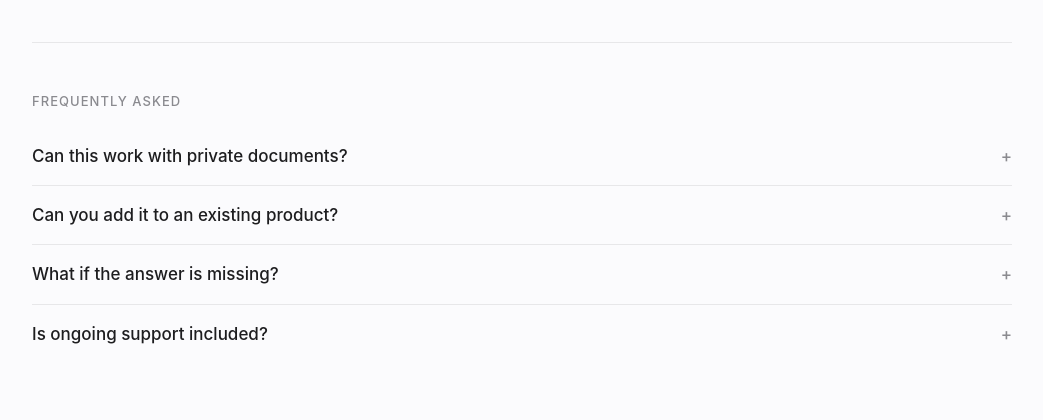
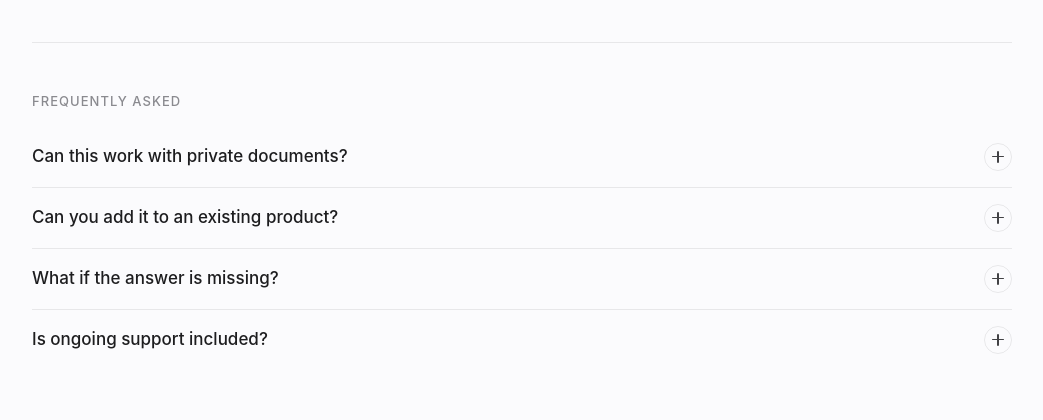
Before and after one commit to BillyMRX1/billymrx-portfolio, a Next.js app: page / in a window 1280 px wide. Shown: the part 2560-2980 px from the top of the page, without its empty margins (118-1161 px from the left). Built offline with nearby package versions, Linux system fonts and the light colour scheme; no server answers.

Commit message:
feat(services): animate FAQ accordion open and close
Keep native details/summary and drive height and opacity with the Web
Animations API. Adds a plus-to-minus icon, handles reversing mid-close,
clears closing state on any native toggle, and falls back to an
opacity-only fade under reduced motion.

```diff
--- a/components/sections/Services.tsx
+++ b/components/sections/Services.tsx
@@ -1,8 +1,16 @@
 "use client";
 
+import { useEffect, useRef, useState } from "react";
 import FadeInWhenVisible from "@/components/FadeInWhenVisible";
 import { requestInquiry } from "@/lib/inquiryInterest";
 import { scrollToSection } from "@/lib/scrollToSection";
+
+// Timings for the FAQ accordion's Web Animations API driven open/close.
+const OPEN_MS = 300;
+const CLOSE_MS = 220;
+const EASE = "cubic-bezier(0.16, 1, 0.3, 1)"; // tailwind ease-apple
+const CLOSE_EASE = "cubic-bezier(0.32, 0.72, 0, 1)"; // tailwind glide
+const FADE_MS = 150; // reduced-motion fallback
 
 const DESIGNED_TO_DO = [
   "Find relevant information without searching through multiple documents.",
@@ -37,6 +45,178 @@ const FAQ = [
     a: "Support scope and ongoing costs are agreed separately.",
   },
 ];
+
+function FaqItem({ q, a }: { q: string; a: string }) {
+  const detailsRef = useRef<HTMLDetailsElement>(null);
+  const panelRef = useRef<HTMLDivElement>(null);
+  const animationRef = useRef<Animation | null>(null);
+  const closingRef = useRef(false);
+  const [closing, setClosing] = useState(false);
+
+  function setClosingState(value: boolean) {
+    closingRef.current = value;
+    setClosing(value);
+  }
+
+  function cancelAnimation() {
+    if (animationRef.current) {
+      animationRef.current.cancel();
+      animationRef.current = null;
+    }
+  }
+
+  function prefersReducedMotion() {
+    return window.matchMedia?.("(prefers-reduced-motion: reduce)").matches ?? false;
+  }
+
+  useEffect(() => {
+    return () => {
+      animationRef.current?.cancel();
+    };
+  }, []);
+
+  function handleToggle() {
+    const details = detailsRef.current;
+    if (!details) return;
+
+    if (!details.open) {
+      // Covers closes from anywhere (click, script, find-in-page).
+      cancelAnimation();
+      setClosingState(false);
+      return;
+    }
+
+    if (closingRef.current) {
+      // Something external opened/kept it open while our close was running.
+      cancelAnimation();
+      setClosingState(false);
+    }
+
+    // Otherwise do nothing: must not cancel our own opening animation, whose
+    // toggle event arrives after the animation has already started.
+  }
+
+  function handleSummaryClick(e: React.MouseEvent<HTMLElement>) {
+    const details = detailsRef.current;
+    const panel = panelRef.current;
+    if (!details || !panel) return;
+
+    if (typeof panel.animate !== "function") return;
+
+    if (prefersReducedMotion()) {
+      if (!details.open) {
+        // About to open: let the native default action run, just fade the answer in.
+        panel.animate([{ opacity: 0 }, { opacity: 1 }], {
+          duration: FADE_MS,
+          fill: "none",
+        });
+      } else {
+        // About to close: let native close happen instantly.
+        cancelAnimation();
+        setClosingState(false);
+      }
+      return;
+    }
+
+    // Capture the current rendered height before cancelling any running
+    // animation, so a click mid-animation continues from where it visually is.
+    // A closed panel can still report its last laid-out height, so start at 0.
+    const startHeight = details.open ? panel.getBoundingClientRect().height : 0;
+    const startOpacity = window.getComputedStyle(panel).opacity;
+    cancelAnimation();
+
+    if (!details.open) {
+      e.preventDefault();
+      details.open = true;
+      const end = panel.scrollHeight;
+      const anim = panel.animate(
+        [
+          { height: `${startHeight}px`, opacity: 0 },
+          { height: `${end}px`, opacity: 1 },
+        ],
+        { duration: OPEN_MS, easing: EASE, fill: "none" },
+      );
+      animationRef.current = anim;
+      const clear = () => {
+        if (animationRef.current === anim) animationRef.current = null;
+      };
+      anim.finished.then(clear).catch(clear);
+      return;
+    }
+
+    if (closingRef.current) {
+      // Re-clicked during a close: reverse back to open.
+      e.preventDefault();
+      setClosingState(false);
+      const end = panel.scrollHeight;
+      const anim = panel.animate(
+        [
+          { height: `${startHeight}px`, opacity: startOpacity },
+          { height: `${end}px`, opacity: 1 },
+        ],
+        { duration: OPEN_MS, easing: EASE, fill: "none" },
+      );
+      animationRef.current = anim;
+      const clear = () => {
+        if (animationRef.current === anim) animationRef.current = null;
+      };
+      anim.finished.then(clear).catch(clear);
+      return;
+    }
+
+    // Start closing.
+    e.preventDefault();
+    setClosingState(true);
+    const anim = panel.animate(
+      [
+        { height: `${startHeight}px`, opacity: 1 },
+        { height: "0px", opacity: 0 },
+      ],
+      { duration: CLOSE_MS, easing: CLOSE_EASE, fill: "forwards" },
+    );
+    animationRef.current = anim;
+    anim.finished
+      .then(() => {
+        if (animationRef.current === anim) {
+          // Close first, then cancel, so there is no flash of full-height content.
+          details.open = false;
+          anim.cancel();
+          animationRef.current = null;
+          setClosingState(false);
+        }
+      })
+      .catch(() => {
+        // Cancelled (AbortError): a newer click already took over.
+      });
+  }
+
+  return (
+    <details
+      ref={detailsRef}
+      onToggle={handleToggle}
+      data-closing={closing ? "" : undefined}
+      className="group"
+    >
+      <summary
+        onClick={handleSummaryClick}
+        className="flex min-h-11 cursor-pointer list-none items-center justify-between gap-4 py-4 text-[17px] font-medium text-[var(--text)] [&::-webkit-details-marker]:hidden focus-visible:outline-none focus-visible:ring-2 focus-visible:ring-[var(--accent)] focus-visible:ring-offset-2 focus-visible:ring-offset-[var(--bg)]"
+      >
+        <span>{q}</span>
+        <span
+          aria-hidden="true"
+          data-faq-icon
+          className="relative flex h-7 w-7 shrink-0 items-center justify-center rounded-full border border-[var(--separator)] text-[var(--text-secondary)] transition-colors duration-200 group-hover:border-[var(--text-tertiary)] group-hover:text-[var(--text)]"
+        >
+          <span className="absolute h-[1.5px] w-3 rounded-full bg-current" />
+          <span className="absolute h-3 w-[1.5px] rounded-full bg-current transition-transform duration-300 ease-apple group-open:rotate-90 group-open:scale-y-0 group-data-[closing]:rotate-0 group-data-[closing]:scale-y-100" />
+        </span>
+      </summary>
+      <div ref={panelRef} data-faq-panel className="overflow-hidden">
+        <p className="pb-4 text-[16px] leading-[1.5] text-[var(--text-secondary)]">{a}</p>
+      </div>
+    </details>
+  );
+}
 
 export default function Services() {
   return (
@@ -144,20 +324,7 @@ export default function Services() {
             </h3>
             <div className="mt-4 divide-y divide-[var(--separator)]">
               {FAQ.map((item) => (
-                <details key={item.q} className="group py-4">
-                  <summary className="flex cursor-pointer list-none items-center justify-between gap-4 text-[17px] font-medium text-[var(--text)] [&::-webkit-details-marker]:hidden focus-visible:outline-none focus-visible:ring-2 focus-visible:ring-[var(--accent)] focus-visible:ring-offset-2 focus-visible:ring-offset-[var(--bg)]">
-                    {item.q}
-                    <span
-                      aria-hidden="true"
-                      className="text-[var(--text-tertiary)] transition-transform group-open:rotate-45"
-                    >
-                      +
-                    </span>
-                  </summary>
-                  <p className="mt-3 text-[16px] leading-[1.5] text-[var(--text-secondary)]">
-                    {item.a}
-                  </p>
-                </details>
+                <FaqItem key={item.q} q={item.q} a={item.a} />
               ))}
             </div>
           </div>
```
Also changed, not shown: 1 other file (tests, documents, lock files or other folders).
